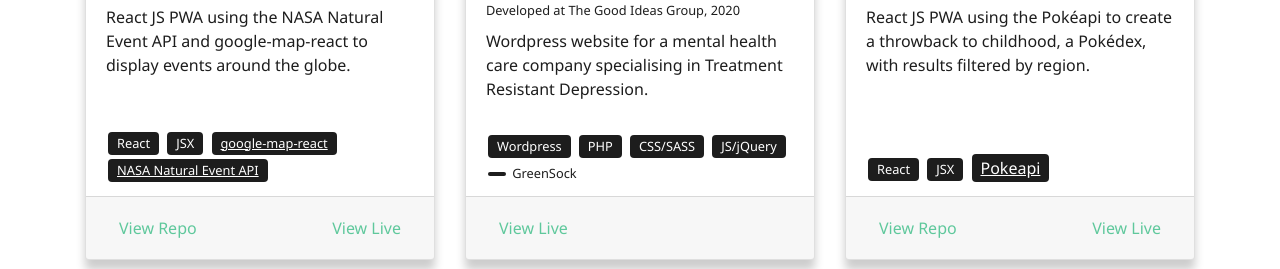
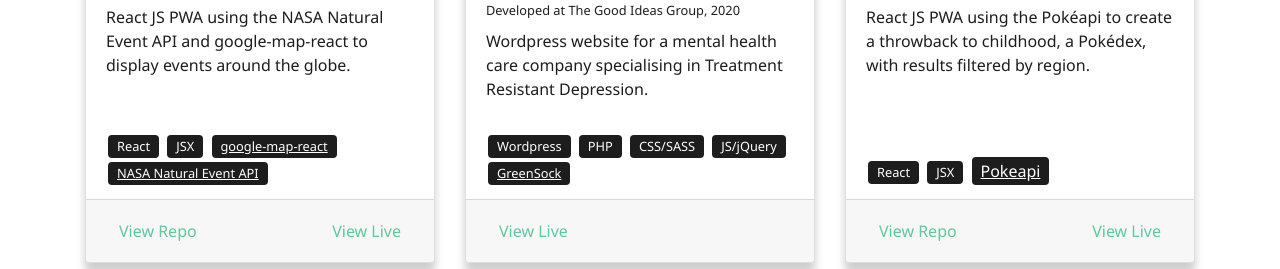
Before and after one commit to robhern135/robhern135.github.io, a plain HTML site: page index.html in a window 1280 px wide. Shown: the part 713-982 px from the top of the page. Drawn offline with nearby package versions, Linux system fonts and the light colour scheme; a web font is replaced by a local one.

Commit message:
fix links

```diff
--- a/index.html
+++ b/index.html
@@ -87,7 +87,7 @@
                   <small class="no-link">PHP</small>
                   <small class="no-link">CSS/SASS</small>
                   <small class="no-link">JS/jQuery</small>
-                  <a href="https://greensock.com/gsap/" target="_blank" rel="noopener noreferrer nofollow"></a> <small>GreenSock</small></a>
+                  <a href="https://greensock.com/gsap/" target="_blank" rel="noopener noreferrer nofollow"><small>GreenSock</small></a>
                 </div>
                 <div class="card-footer d-flex justify-content-between align-items-center">
                   <a href="http://compasspathways.com/" target="_blank" rel="noopener noreferrer nofollow" class="btn" target="_blank" rel="noopener noreferrer nofollow">View Live</a>
```
